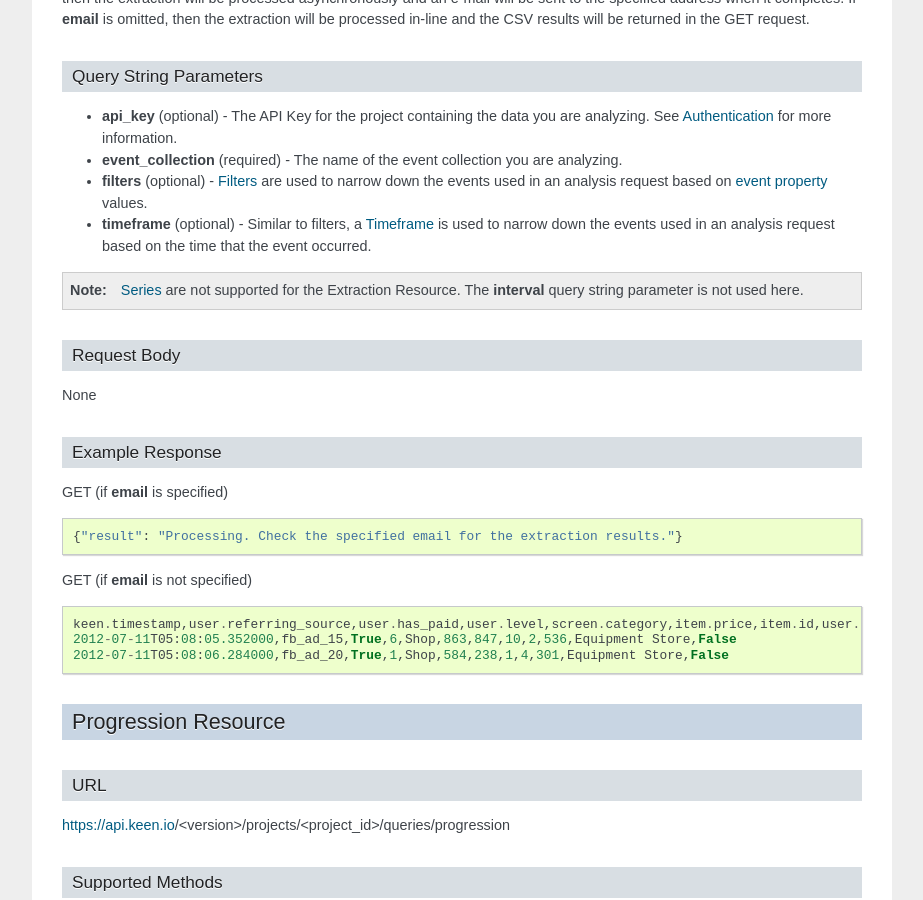
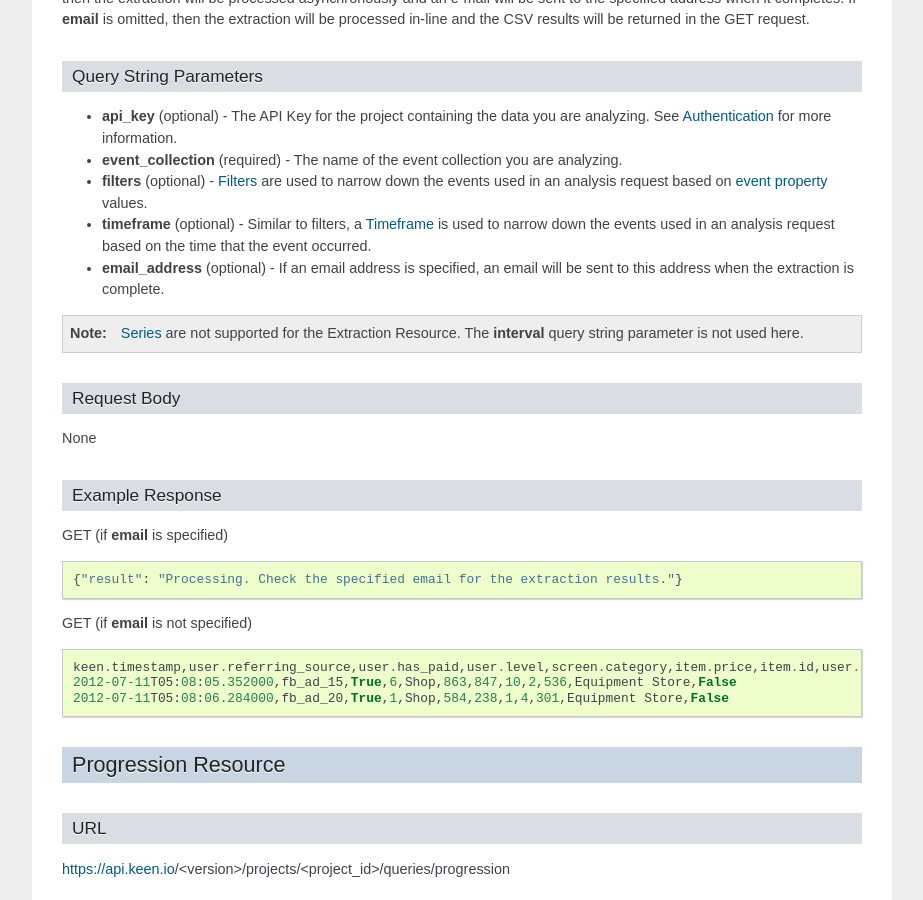
Before and after one commit to keenlabs/Keen-Docs, a Sphinx documentation site: the page built from source/api/reference.rst, in a window 1280 px wide and 900 px high, scrolled down 16598 px. Shown: the whole window, without its empty margins (198-1121 px from the left). Built offline with Sphinx 7.4.7, drawn with Linux system fonts in a browser that asks for light colours.

Commit message:
add email param to extractions api reference

```diff
--- a/source/api/reference.rst
+++ b/source/api/reference.rst
@@ -953,6 +953,7 @@ Query String Parameters
 * **event_collection** (required) - The name of the event collection you are analyzing.
 * **filters** (optional) - :doc:`/data_analysis/filters` are used to narrow down the events used in an analysis request based on `event property <event_properties>`_ values.
 * **timeframe** (optional) - Similar to filters, a :doc:`/data_analysis/timeframe` is used to narrow down the events used in an analysis request based on the time that the event occurred.
+* **email_address** (optional) - If an email address is specified, an email will be sent to this address when the extraction is complete.
 
 .. note:: :doc:`/data_analysis/series` are not supported for the Extraction Resource. The **interval** query string parameter is not used here.
 
--- a/source/data_analysis/extractions.rst
+++ b/source/data_analysis/extractions.rst
@@ -41,6 +41,6 @@ Extractions take the following parameters:
 * **event_collection** (required) - The name of the event collection you are analyzing.
 * **filters** (optional) - :doc:`filters` are used to narrow down the events used in an analysis request based on `event property <event_properties>`_ values.
 * **timeframe** (optional) - A :doc:`timeframe` specifies the events to use for analysis based on a window of time. If no timeframe is specified, all events will be counted.
-* **email_address** (optional) - If an email address is specified, an email will be sent that address when the extraction is complete.
+* **email_address** (optional) - If an email address is specified, an email will be sent this address when the extraction is complete.
 
 .. note:: There are two forms of responses. If **email_address** is specified, then the request will be processed asynchronously and an email will be delivered when it completes. If **email_address** is omitted, the request is processed synchronously and the response will be a CSV file containing the results of the extraction.
```
